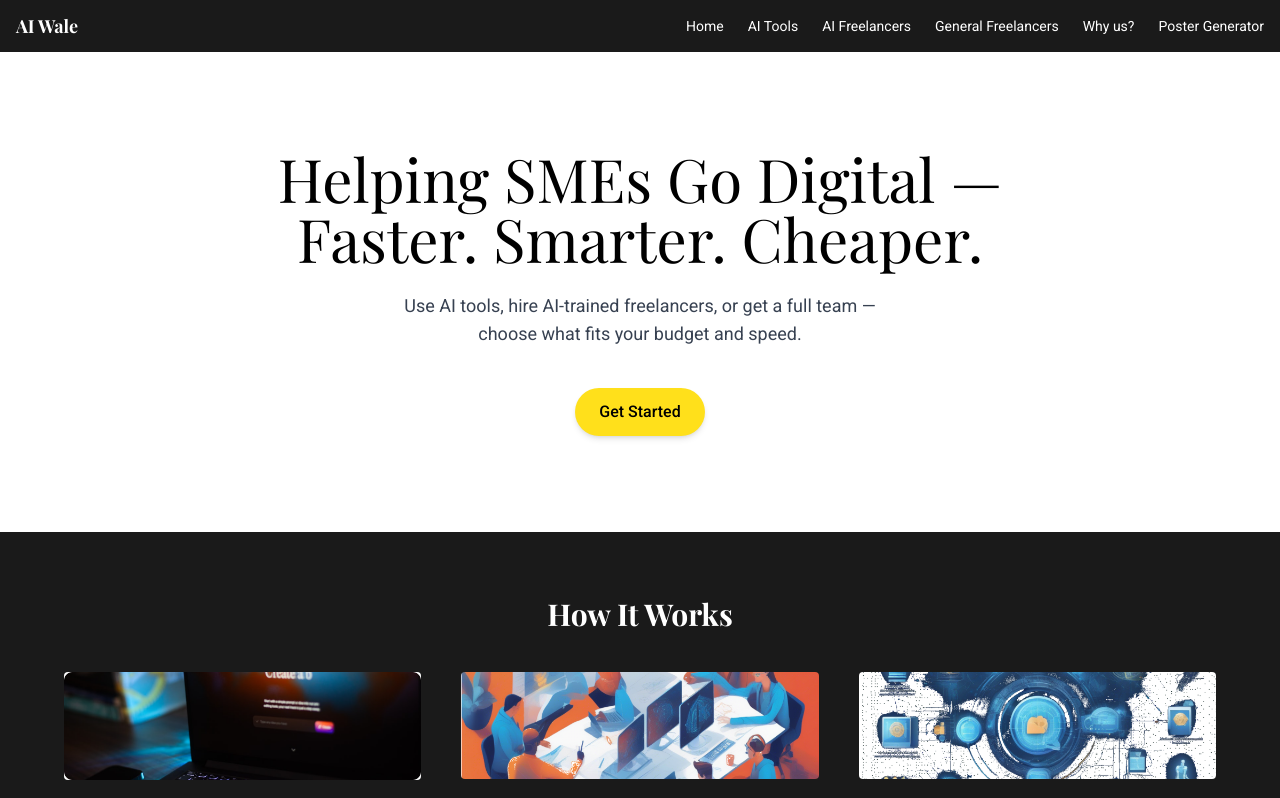
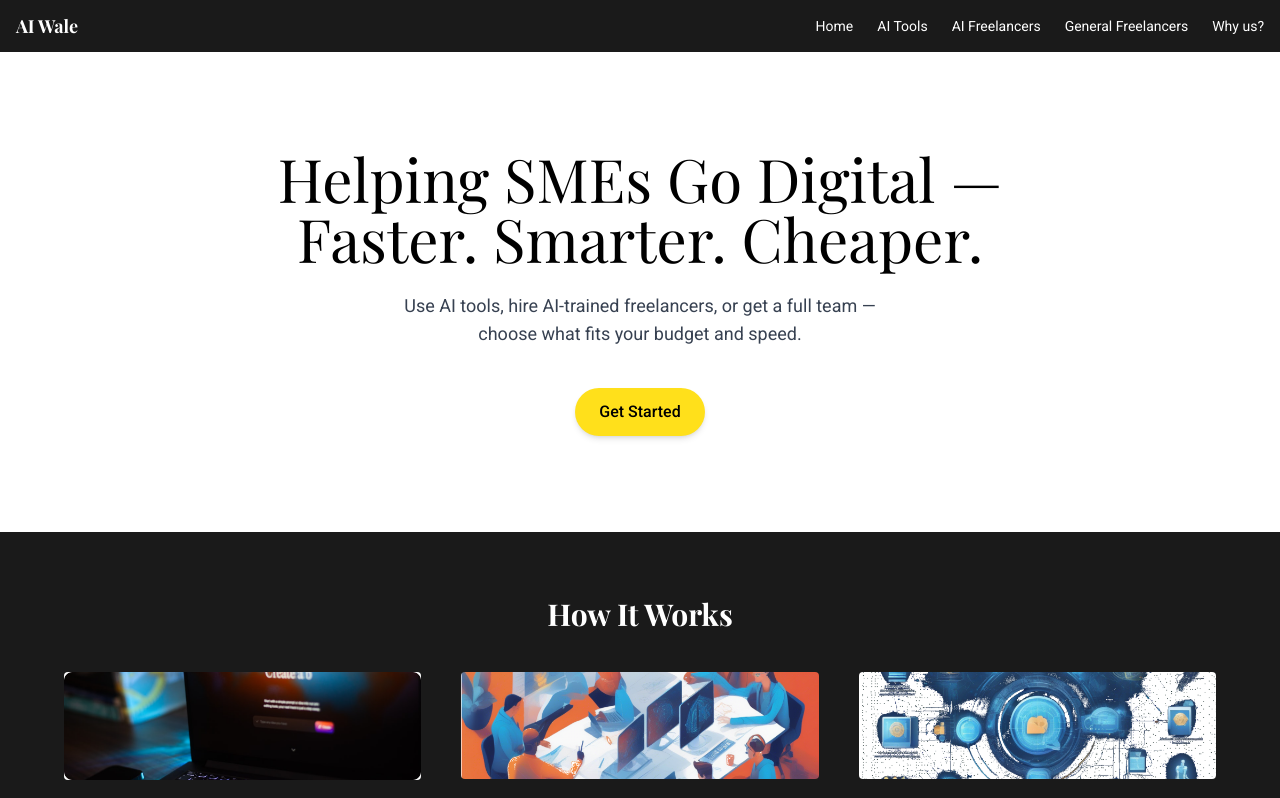
Before and after one commit to aryantrivedi28/finzie-landing, a Next.js app: page / in a window 1280 px wide. Shown: the top 798 px of the page. Built offline with nearby package versions, Linux system fonts and the light colour scheme.

Commit message:
Fix AI Tools dropdown and remove duplicate Poster Generator link

```diff
--- a/app/components/Header.tsx
+++ b/app/components/Header.tsx
@@ -4,6 +4,7 @@ import { useState } from "react";
 
 export default function Header() {
   const [showMobileMenu, setShowMobileMenu] = useState(false);
+  const [showDropdown, setShowDropdown] = useState(false);
 
   return (
     <header className="bg-[#1A1A1A] text-white px-4 py-3 flex items-center justify-between relative z-50">
@@ -13,17 +14,25 @@ export default function Header() {
       {/* Desktop Nav */}
       <nav className="hidden md:flex gap-6 text-sm font-body">
         <a href="/" className="hover:underline">Home</a>
-        <div className="relative group">
+
+        {/* AI Tools Dropdown */}
+        <div
+          className="relative"
+          onMouseEnter={() => setShowDropdown(true)}
+          onMouseLeave={() => setShowDropdown(false)}
+        >
           <button className="hover:underline">AI Tools</button>
-  <div className="absolute hidden group-hover:block bg-[#1A1A1A] mt-2 rounded shadow-lg p-2 space-y-1 text-sm z-50">
+          {showDropdown && (
+            <div className="absolute bg-[#1A1A1A] mt-2 rounded shadow-lg p-2 space-y-1 text-sm z-50">
               <a href="/invoice" className="block px-4 py-1 hover:bg-gray-800 rounded">Invoice Generator</a>
               <a href="/poster" className="block px-4 py-1 hover:bg-gray-800 rounded">Poster Generator</a>
             </div>
+          )}
         </div>
-        <a href="/#freelancers">AI Freelancers</a>
-        <a href="/#general">General Freelancers</a>
-        <a href="/#why">Why us?</a>
-        <a href="/poster" className="hover:underline">Poster Generator</a> {/* ✅ new link */}
+
+        <a href="/#freelancers" className="hover:underline">AI Freelancers</a>
+        <a href="/#general" className="hover:underline">General Freelancers</a>
+        <a href="/#why" className="hover:underline">Why us?</a>
       </nav>
 
       {/* Mobile Hamburger Button */}
@@ -39,15 +48,17 @@ export default function Header() {
       {showMobileMenu && (
         <div className="absolute top-full left-0 w-full bg-[#1A1A1A] flex flex-col px-6 py-4 space-y-3 text-sm md:hidden">
           <a href="/" onClick={() => setShowMobileMenu(false)}>Home</a>
+
+          {/* Mobile AI Tools Dropdown */}
           <div className="flex flex-col space-y-1">
             <span className="font-semibold">AI Tools</span>
             <a href="/invoice" onClick={() => setShowMobileMenu(false)} className="ml-4">↳ Invoice Generator</a>
             <a href="/poster" onClick={() => setShowMobileMenu(false)} className="ml-4">↳ Poster Generator</a>
           </div>
+
           <a href="/#freelancers" onClick={() => setShowMobileMenu(false)}>AI Freelancers</a>
           <a href="/#general" onClick={() => setShowMobileMenu(false)}>General Freelancers</a>
           <a href="/#why" onClick={() => setShowMobileMenu(false)}>Why us?</a>
-          <a href="/poster" onClick={() => setShowMobileMenu(false)}>Poster Generator</a> {/* ✅ new link */}
         </div>
       )}
     </header>
```
Lines whose indentation alone changed are shown as unchanged.
